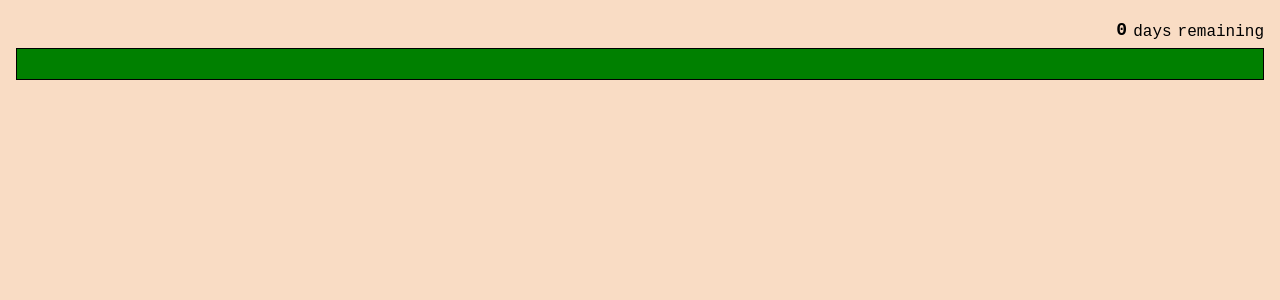
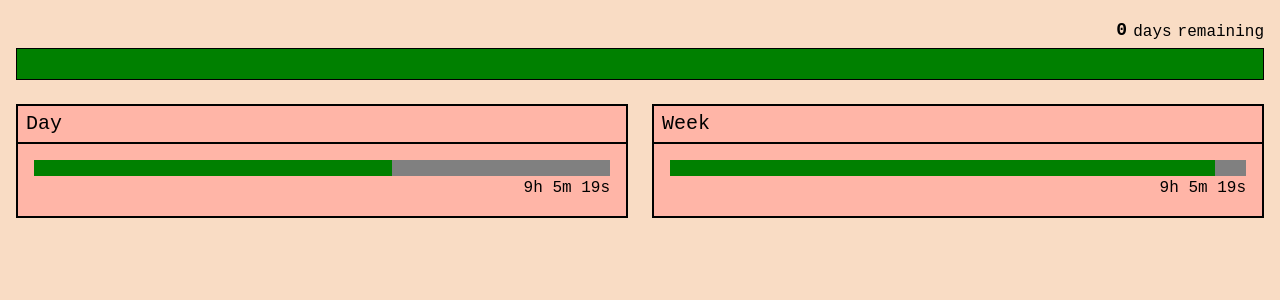
Before and after one commit to officialpiyush/planista, a React (Vite) app: page / in a window 1280 px wide. Shown: the top 300 px of the page. Built offline with nearby package versions, Linux system fonts and the light colour scheme; a small style sheet from the web is missing.

Commit message:
feat: add BaseTargetCard component including progressbar and required configuration

```diff
--- /dev/null
+++ b/src/components/BaseTargetCard.tsx
@@ -0,0 +1,54 @@
+import dayjs from "dayjs";
+import { useEffect, useState } from "react";
+import prettyMs from "pretty-ms";
+
+interface BaseTargetCardProps {
+  name: string;
+  target: "day" | "week" | "month" | "year";
+}
+
+export default function BaseTargetCard({ name, target }: BaseTargetCardProps) {
+  const [timeRemaining, setTimeRemaining] = useState<number>(0);
+
+  const millisecondsInTarget = {
+    day: 86400000,
+    week: 604800000,
+    month: 2628000000,
+    year: 31536000000,
+  };
+
+  const updateTime = () => {
+    const now = dayjs();
+    const endOfDay = now.endOf(target);
+    const millisecondsRemaining = endOfDay.diff(now, "milliseconds");
+
+    setTimeRemaining(millisecondsRemaining);
+  };
+
+  useEffect(() => {
+    updateTime();
+
+    const interval = setInterval(() => {
+      updateTime();
+    }, 1000);
+
+    return () => clearInterval(interval);
+  }, []);
+
+  return (
+    <div className="border-2 border-black bg-pastel-red">
+      <div className="border-b-2 border-black py-1 px-2">
+        <span className="text-xl">{name}</span>
+      </div>
+      <div className="p-4 flex flex-col">
+        <progress className="w-full" value={millisecondsInTarget[target] - timeRemaining} max={millisecondsInTarget[target]} />
+        <div className="flex justify-end">
+          <div>
+            { prettyMs(timeRemaining, { secondsDecimalDigits: 0 })}
+          </div>
+        </div>
+        <div />
+      </div>
+    </div>
+  );
+}
--- a/src/main.tsx
+++ b/src/main.tsx
@@ -1,11 +1,21 @@
+import dayjs from "dayjs";
 import React from "react";
 import ReactDOM from "react-dom/client";
 import { BrowserRouter } from "react-router-dom";
-import App from "./App";
 import "./index.css";
 
+import utcPlugin from "dayjs/plugin/utc";
+import timezonePlugin from "dayjs/plugin/timezone";
+
+import "virtual:fonts.css";
 import "virtual:windi.css";
-import "virtual:fonts.css";
+
+import App from "./App";
+
+dayjs.extend(utcPlugin);
+dayjs.extend(timezonePlugin);
+
+dayjs.tz.setDefault("Asia/Kolkatta");
 
 // eslint-disable-next-line no-undef
 ReactDOM.createRoot(document.getElementById("root") as HTMLElement).render(
--- a/src/pages/index.tsx
+++ b/src/pages/index.tsx
@@ -1,9 +1,22 @@
+import BaseTargetCard from "../components/BaseTargetCard";
 import YearBar from "../components/YearBar";
 
 export default function HomePage() {
   return (
-    <div>
+    <div className="space-y-6">
       <YearBar />
+
+      <div>
+        <div className="grid grid-cols-1 lg:grid-cols-2 gap-6">
+          <div>
+            <BaseTargetCard name="Day" target="day" />
+          </div>
+
+          <div>
+            <BaseTargetCard name="Week" target="week" />
+          </div>
+        </div>
+      </div>
     </div>
   );
 }
```
